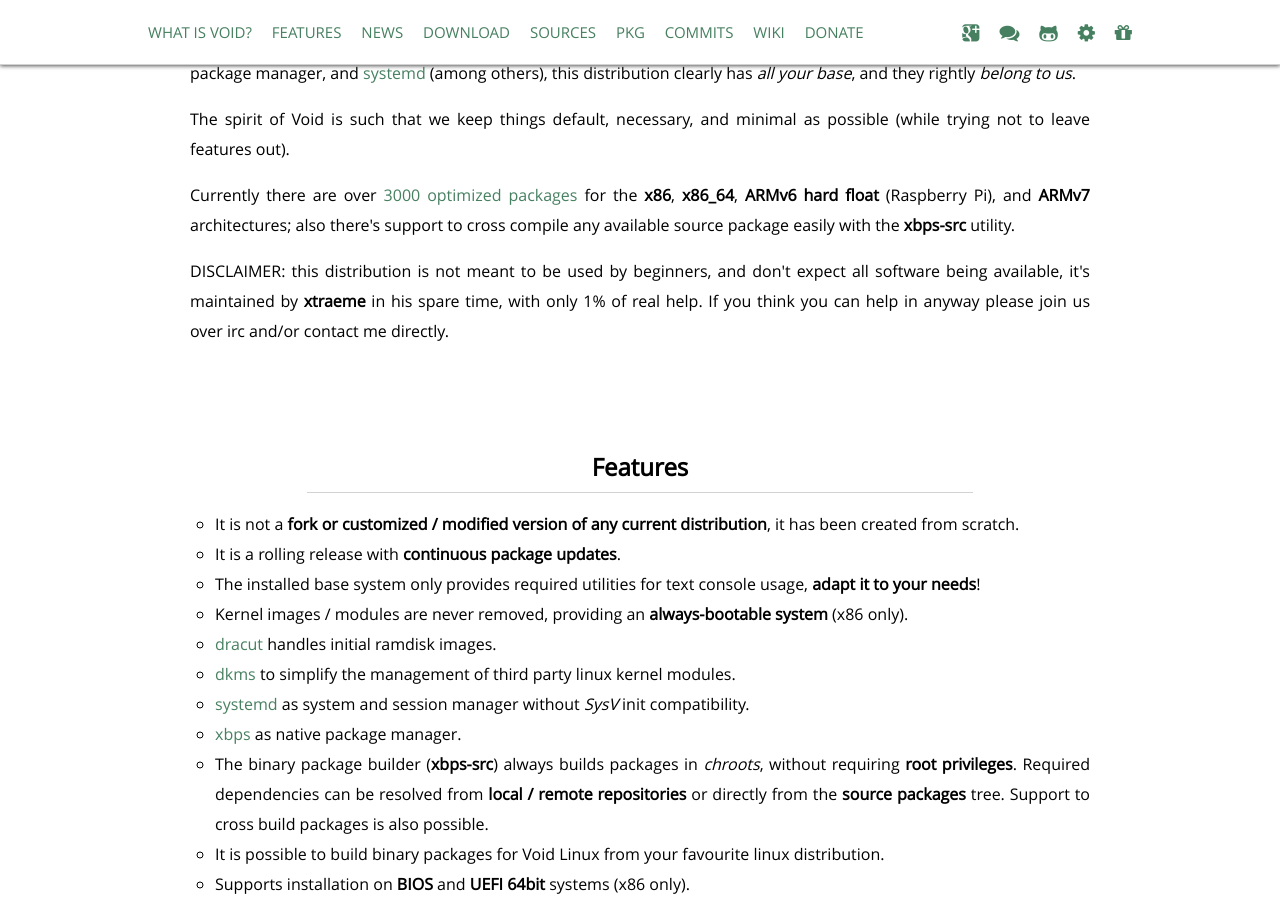
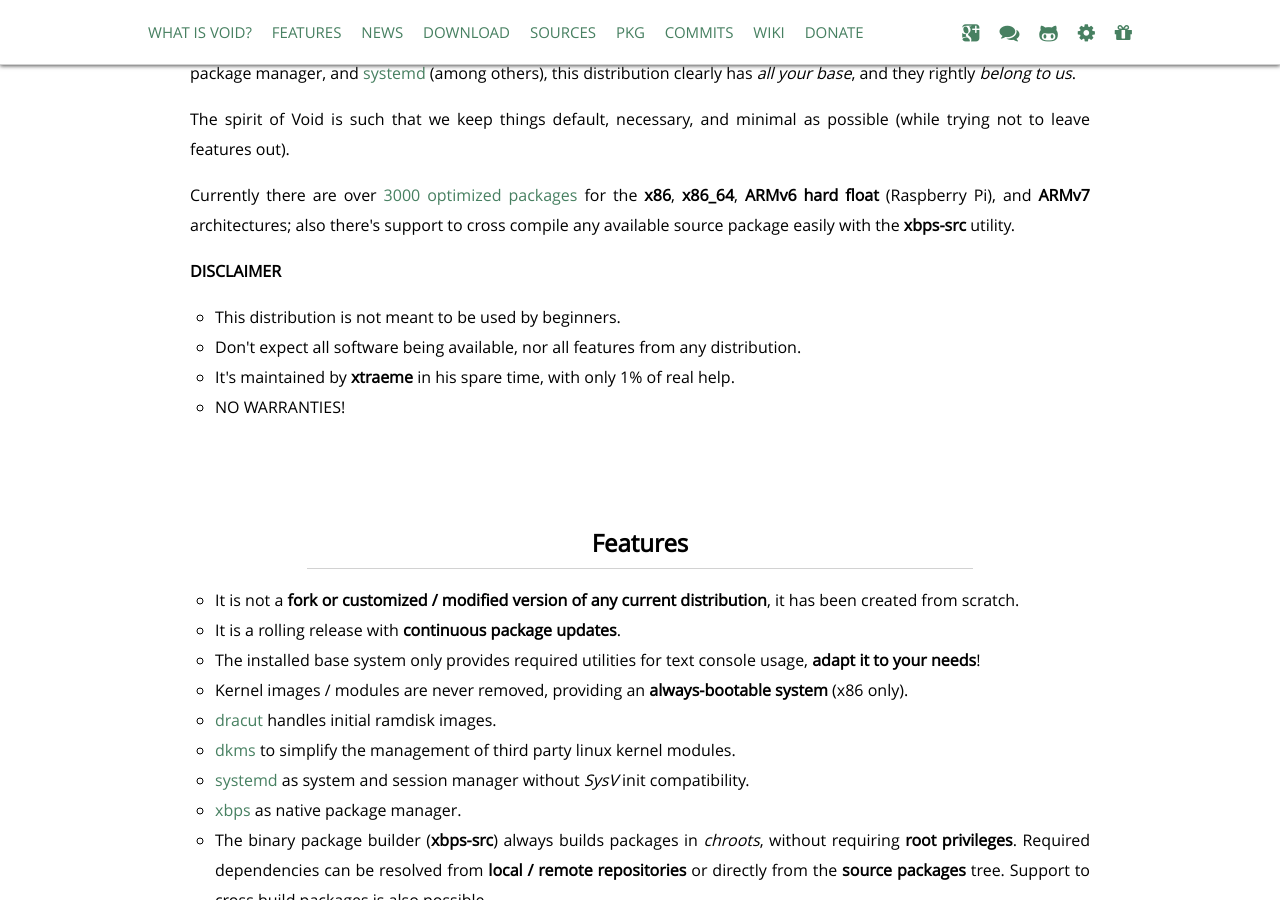
Before and after one commit to void-linux/void-linux.github.io, a Jekyll site: the page built from index.html, in a window 1280 px wide and 900 px high, scrolled down 566 px. Built offline with Jekyll 4.4.1, drawn with Linux system fonts in a browser that asks for light colours; Markdown is read by kramdown in place of the engine named in the settings.

Commit message:
index: improve DISCLAIMER <p>.

```diff
--- a/index.html
+++ b/index.html
@@ -35,7 +35,14 @@
 			With lightning-fast and useful tools such as the xbps package manager, and <a href="http://www.freedesktop.org/wiki/Software/systemd">systemd</a> (among others), this distribution clearly has <em>all your base</em>, and they rightly <em>belong to us</em>.</p>
 			<p>The spirit of Void is such that we keep things default, necessary, and minimal as possible (while trying not to leave features out).</p>
 			<p>Currently there are over <a href="https://github.com/xtraeme/xbps-packages/tree/master/srcpkgs">3000 optimized packages</a> for the <strong>x86</strong>, <strong>x86_64</strong>, <strong>ARMv6 hard float</strong> (Raspberry Pi), and <strong>ARMv7</strong> architectures; also there's support to cross compile any available source package easily with the <strong>xbps-src</strong> utility.</p>
-			<p>DISCLAIMER: this distribution is not meant to be used by beginners, and don't expect all software being available, it's maintained by <strong>xtraeme</strong> in his spare time, with only 1% of real help. If you think you can help in anyway please join us over irc and/or contact me directly.</p>
+			<p><strong>DISCLAIMER</strong>
+			<ul>
+				<li>This distribution is not meant to be used by beginners.</li>
+				<li>Don't expect all software being available, nor all features from any distribution.</li>
+				<li>It's maintained by <strong>xtraeme</strong> in his spare time, with only 1% of real help.</li>
+				<li>NO WARRANTIES!</li>
+			</ul>
+			</p>
 		</div>
 
 		<div id="features">
```
